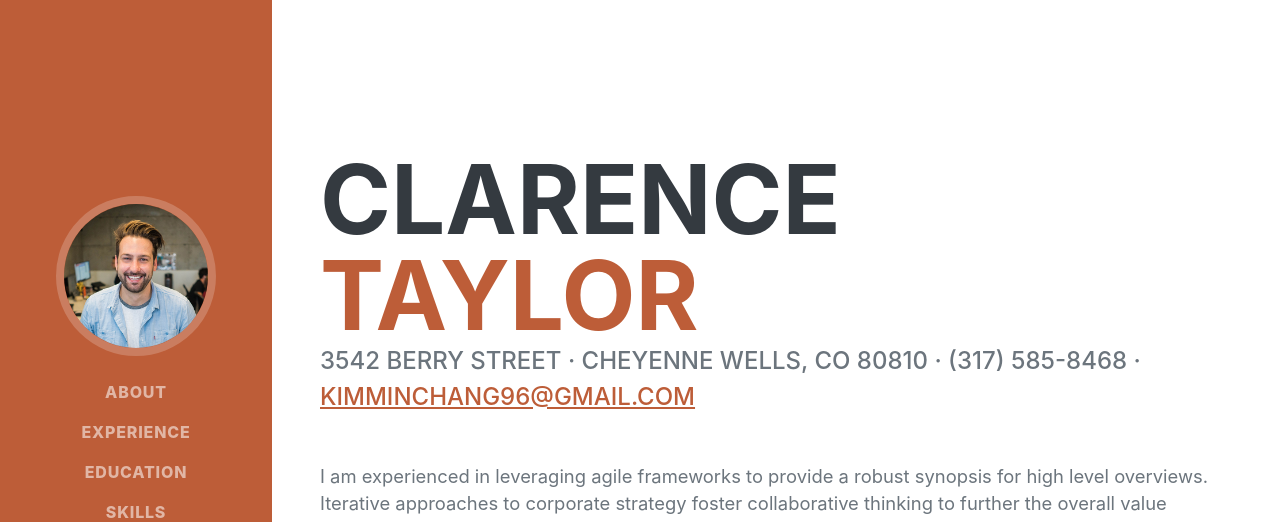
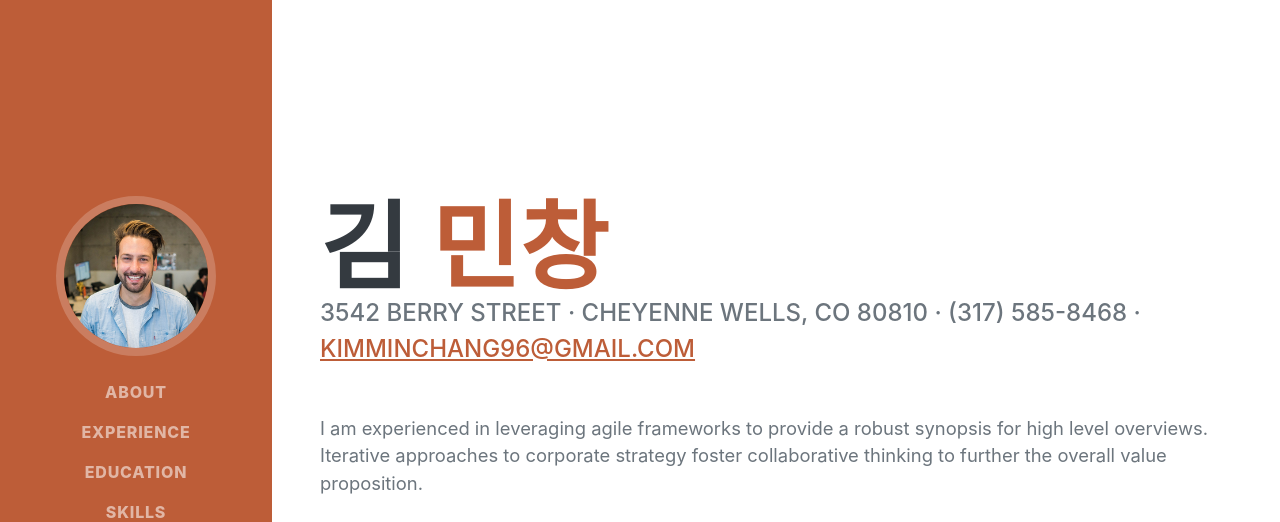
Before and after one commit to DavidMCKim/portfolio, a plain HTML site: page index.html in a window 1280 px wide. Shown: the top 522 px of the page. Drawn offline with nearby package versions, Linux system fonts and the light colour scheme; a web font is replaced by a local one.

Commit message:
이름 수정.ver2

```diff
--- a/index.html
+++ b/index.html
@@ -40,8 +40,8 @@
             <section class="resume-section" id="about">
                 <div class="resume-section-content">
                     <h1 class="mb-0">
-                        Clarence
-                        <span class="text-primary">Taylor</span>
+                        김
+                        <span class="text-primary">민창</span>
                     </h1>
                     <div class="subheading mb-5">
                         3542 Berry Street · Cheyenne Wells, CO 80810 · (317) 585-8468 ·
```
